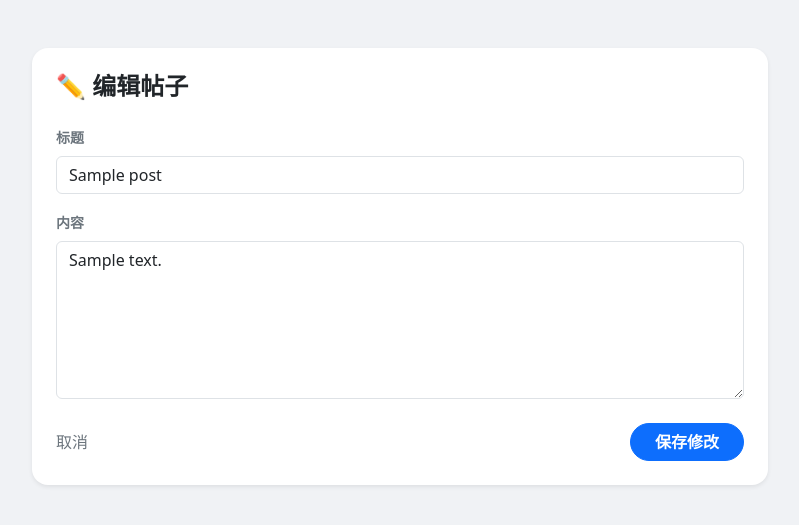
After one commit to Yanami-qaq/health-assistant, a Flask app: page /post/1/edit in a window 1280 px wide. The commit adds this page. Shown: the top 525 px of the page, without its empty margins (240-1039 px from the left). Run offline with Flask 3, Linux system fonts and the light colour scheme; the visitor is signed in with stand-in values (Sample User, id 1); tables that the repository leaves empty hold one stand-in row (values such as "Sample post").

Commit message:
优化社区功能

```diff
--- a/app/blueprints/social/routes.py
+++ b/app/blueprints/social/routes.py
@@ -1,10 +1,9 @@
-from flask import Blueprint, render_template, request, redirect, url_for, session, flash, jsonify
+from flask import Blueprint, render_template, request, redirect, url_for, session, flash, jsonify, abort
 from app.extensions import db
 from app.models import User, Post, PostLike, Comment
 from app.decorators import login_required
+from sqlalchemy import or_  # 🔥 引入 or_ 用于组合查询条件
 
-# === 🔥 修改点：在这里直接定义 Blueprint ===
-# 注意：原代码中它的名字是 'community'，我们保持不变
 bp = Blueprint('community', __name__)
 
 
@@ -12,6 +11,8 @@ bp = Blueprint('community', __name__)
 @login_required
 def index():
     user = User.query.get(session['user_id'])
+
+    # === 处理发帖逻辑 ===
     if request.method == 'POST':
         if not user.is_admin and not user.can_post:
             flash("🚫 您已被管理员禁言！")
@@ -25,11 +26,41 @@ def index():
             new_post = Post(user_id=user.id, title=title, content=content, is_announcement=is_announcement)
             db.session.add(new_post)
             db.session.commit()
+            flash('✅ 发布成功！')
 
         return redirect(url_for('community.index'))
 
-    all_posts = Post.query.order_by(Post.is_announcement.desc(), Post.created_at.desc()).all()
-    return render_template('social/community.html', nickname=user.nickname, posts=all_posts, user=user, current_user=user)
+    # === 🔥 修改点：搜索与分页逻辑 ===
+    page = request.args.get('page', 1, type=int)
+    search_query = request.args.get('q', '').strip()  # 获取搜索关键词
+    per_page = 10
+
+    # 1. 建立基础查询对象
+    query = Post.query
+
+    # 2. 如果有搜索词，增加过滤条件 (标题 或 内容 包含关键词)
+    if search_query:
+        query = query.filter(
+            or_(
+                Post.title.ilike(f'%{search_query}%'),  # ilike 表示忽略大小写
+                Post.content.ilike(f'%{search_query}%')
+            )
+        )
+
+    # 3. 执行排序和分页
+    # 排序：先按是否公告(置顶)降序，再按时间降序
+    pagination = query.order_by(Post.is_announcement.desc(), Post.created_at.desc()) \
+        .paginate(page=page, per_page=per_page, error_out=False)
+
+    posts = pagination.items
+
+    return render_template('social/community.html',
+                           nickname=user.nickname,
+                           posts=posts,
+                           pagination=pagination,
+                           user=user,
+                           current_user=user,
+                           search_query=search_query)  # 🔥 把搜索词传回前端，用于回显
 
 
 @bp.route('/post/<int:post_id>/like', methods=['POST'])
@@ -57,3 +88,43 @@ def add_comment(post_id):
         db.session.add(Comment(user_id=session['user_id'], post_id=post_id, content=content))
         db.session.commit()
     return redirect(url_for('community.index'))
+
+
+@bp.route('/post/<int:post_id>/delete')
+@login_required
+def delete_post(post_id):
+    post = Post.query.get_or_404(post_id)
+    if post.user_id != session['user_id'] and not session.get('is_admin'):
+        abort(403)
+    db.session.delete(post)
+    db.session.commit()
+    flash('🗑️ 帖子已删除')
+    return redirect(url_for('community.index'))
+
+
+@bp.route('/post/<int:post_id>/edit', methods=['GET', 'POST'])
+@login_required
+def edit_post(post_id):
+    post = Post.query.get_or_404(post_id)
+    if post.user_id != session['user_id']:
+        abort(403)
+    if request.method == 'POST':
+        post.title = request.form.get('title')
+        post.content = request.form.get('content')
+        db.session.commit()
+        flash('✅ 帖子修改成功！')
+        return redirect(url_for('community.index'))
+    return render_template('social/edit_post.html', post=post)
+
+
+@bp.route('/post/<int:post_id>/toggle_pin')
+@login_required
+def toggle_pin(post_id):
+    if not session.get('is_admin'):
+        abort(403)
+    post = Post.query.get_or_404(post_id)
+    post.is_announcement = not post.is_announcement
+    db.session.commit()
+    msg = '📌 已置顶该帖' if post.is_announcement else '⬇️ 已取消置顶'
+    flash(msg)
+    return redirect(url_for('community.index'))
--- a/app/templates/main/dashboard.html
+++ b/app/templates/main/dashboard.html
@@ -24,7 +24,8 @@
                     {% if streak_days > 0 %}🔥 连签 {{ streak_days }} 天{% else %}记得打卡哦{% endif %}
                 </div>
             </div>
-            <img src="https://ui-avatars.com/api/?name={{ nickname }}&background=0d6efd&color=fff" class="rounded-circle me-3" width="40">
+
+            <img src="{{ user.avatar_url }}" class="rounded-circle me-3" width="40" height="40" style="object-fit: cover; border: 2px solid #fff; box-shadow: 0 2px 5px rgba(0,0,0,0.1);">
 
             <div class="dropdown">
                 <a href="#" class="btn btn-light rounded-circle" data-bs-toggle="dropdown"><i class="bi bi-gear"></i></a>
--- /dev/null
+++ b/app/templates/social/edit_post.html
@@ -0,0 +1,42 @@
+<!DOCTYPE html>
+<html lang="zh">
+<head>
+    <meta charset="UTF-8">
+    <title>编辑帖子 - Health Assistant</title>
+    <link href="https://cdn.jsdelivr.net/npm/bootstrap@5.3.0/dist/css/bootstrap.min.css" rel="stylesheet">
+    <link rel="stylesheet" href="https://cdn.jsdelivr.net/npm/bootstrap-icons@1.10.5/font/bootstrap-icons.css">
+    <style>body { background-color: #f0f2f5; }</style>
+</head>
+<body>
+
+<div class="container mt-5">
+    <div class="row justify-content-center">
+        <div class="col-md-8">
+            <div class="card shadow-sm border-0 rounded-4">
+                <div class="card-body p-4">
+                    <h4 class="fw-bold mb-4">✏️ 编辑帖子</h4>
+
+                    <form method="POST">
+                        <div class="mb-3">
+                            <label class="form-label fw-bold text-secondary small">标题</label>
+                            <input type="text" class="form-control" name="title" value="{{ post.title }}" required>
+                        </div>
+
+                        <div class="mb-4">
+                            <label class="form-label fw-bold text-secondary small">内容</label>
+                            <textarea class="form-control" name="content" rows="6" required>{{ post.content }}</textarea>
+                        </div>
+
+                        <div class="d-flex justify-content-between align-items-center">
+                            <a href="{{ url_for('community.index') }}" class="text-decoration-none text-secondary">取消</a>
+                            <button type="submit" class="btn btn-primary rounded-pill px-4 fw-bold">保存修改</button>
+                        </div>
+                    </form>
+                </div>
+            </div>
+        </div>
+    </div>
+</div>
+
+</body>
+</html>
```
Also changed, not shown: app/blueprints/user/routes.py (+60 -19 lines), app/models.py (+20 -10 lines), app/templates/social/community.html (+90 -9 lines), app/templates/user/settings.html (+33 -3 lines), app/static/avatars/u6_1765850622_d6cc477dec159a7c.png (added).
